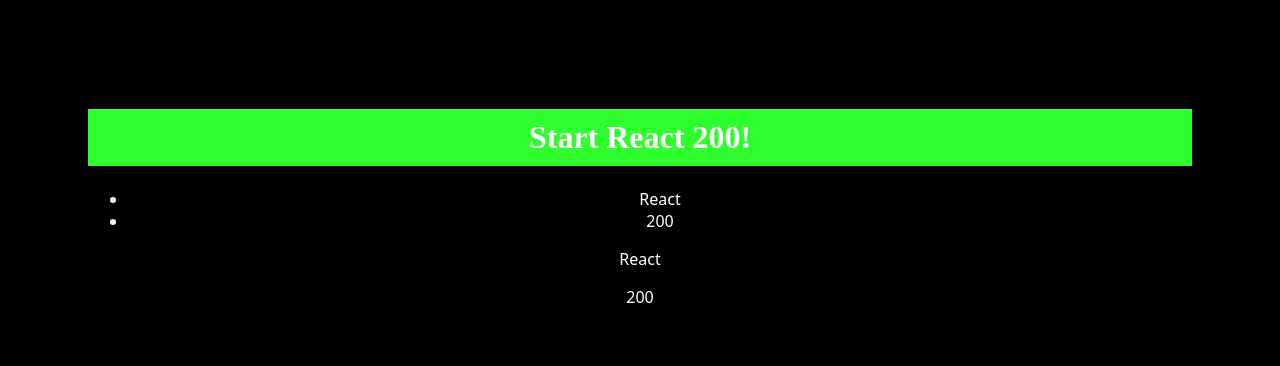
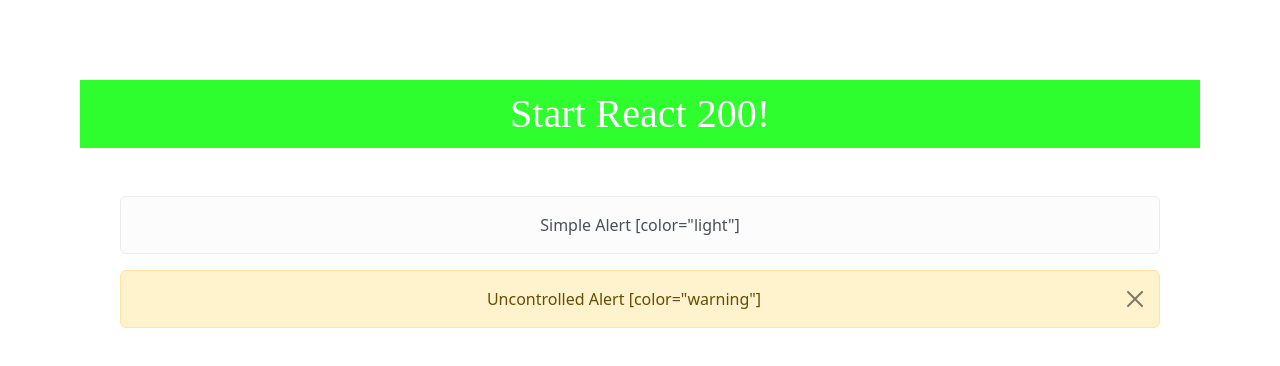
Before and after one commit to scorbiclife/react-200, a React (Vite) app in the folder react-beginner/: page / in a window 1280 px wide. Shown: the top 366 px of the page. Built offline with nearby package versions, Linux system fonts and the light colour scheme.

Commit message:
feat: R034: use reactstrap and alerts

```diff
--- a/react-beginner/package.json
+++ b/react-beginner/package.json
@@ -10,8 +10,10 @@
     "preview": "vite preview"
   },
   "dependencies": {
+    "bootstrap": "^5.3.8",
     "react": "^19.2.0",
-    "react-dom": "^19.2.0"
+    "react-dom": "^19.2.0",
+    "reactstrap": "^9.2.3"
   },
   "devDependencies": {
     "@eslint/js": "^9.39.1",
--- a/react-beginner/src/App.tsx
+++ b/react-beginner/src/App.tsx
@@ -1,14 +1,14 @@
-import "./App.css"
-import R033_ReturnMap, { R033_ReturnArray } from "./R033_ReturnMap";
+import "./App.css";
+import R034_ReactstrapAlerts from "./R034_ReactstrapAlerts";
+import "bootstrap/dist/css/bootstrap.css";
 
 function App() {
   return (
     <div>
       <h1>Start React 200!</h1>
-      <R033_ReturnMap></R033_ReturnMap>
-      <R033_ReturnArray></R033_ReturnArray>
+      <R034_ReactstrapAlerts></R034_ReactstrapAlerts>
     </div>
-  )
+  );
 }
 
 export default App;
--- /dev/null
+++ b/react-beginner/src/R034_ReactstrapAlerts.tsx
@@ -0,0 +1,14 @@
+import { Alert, UncontrolledAlert } from "reactstrap";
+
+function R034_ReactstrapAlerts() {
+  return (
+    <div>
+      <Alert color="light">Simple Alert [color="light"]</Alert>
+      <UncontrolledAlert color="warning">
+        Uncontrolled Alert [color="warning"]
+      </UncontrolledAlert>
+    </div>
+  );
+}
+
+export default R034_ReactstrapAlerts;
```
Also changed, not shown: 1 other file (tests, documents, lock files or other folders).
